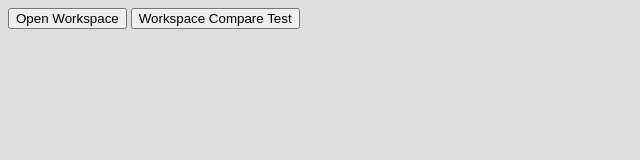
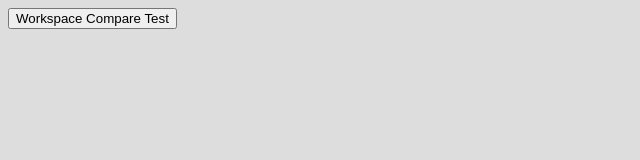
Before and after one commit to MishaSavchenko/ros_workspace_compare, an Electron app: page index.html in a window 800 px wide. Shown: the whole page, without its empty margins (0-640 px from the left). Drawn offline with Linux system fonts and the light colour scheme.

Commit message:
cleaned up index.html

```diff
--- a/index.html
+++ b/index.html
@@ -9,7 +9,6 @@
 </head>
 
 <body>
-    <button type="button" id="dirs">Open Workspace</button>
 
     <div id="collapsible_template" hidden>
         <button type="button" class="collapsible active">
```
